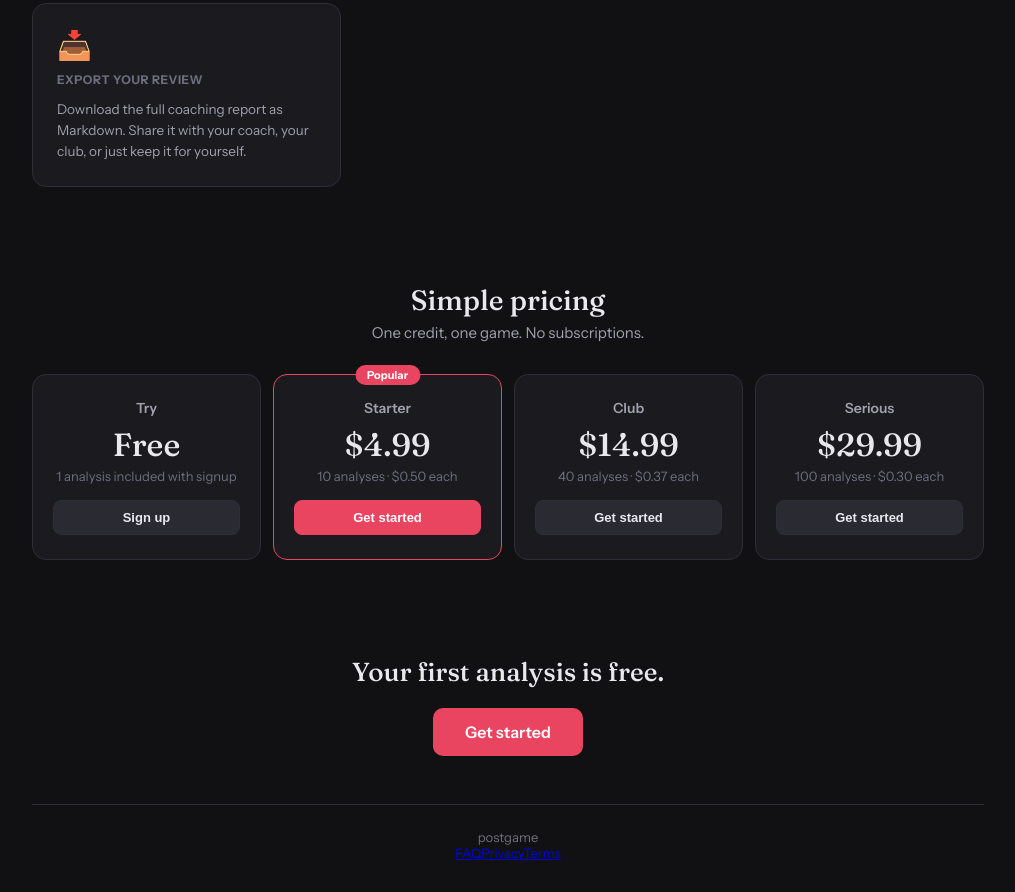
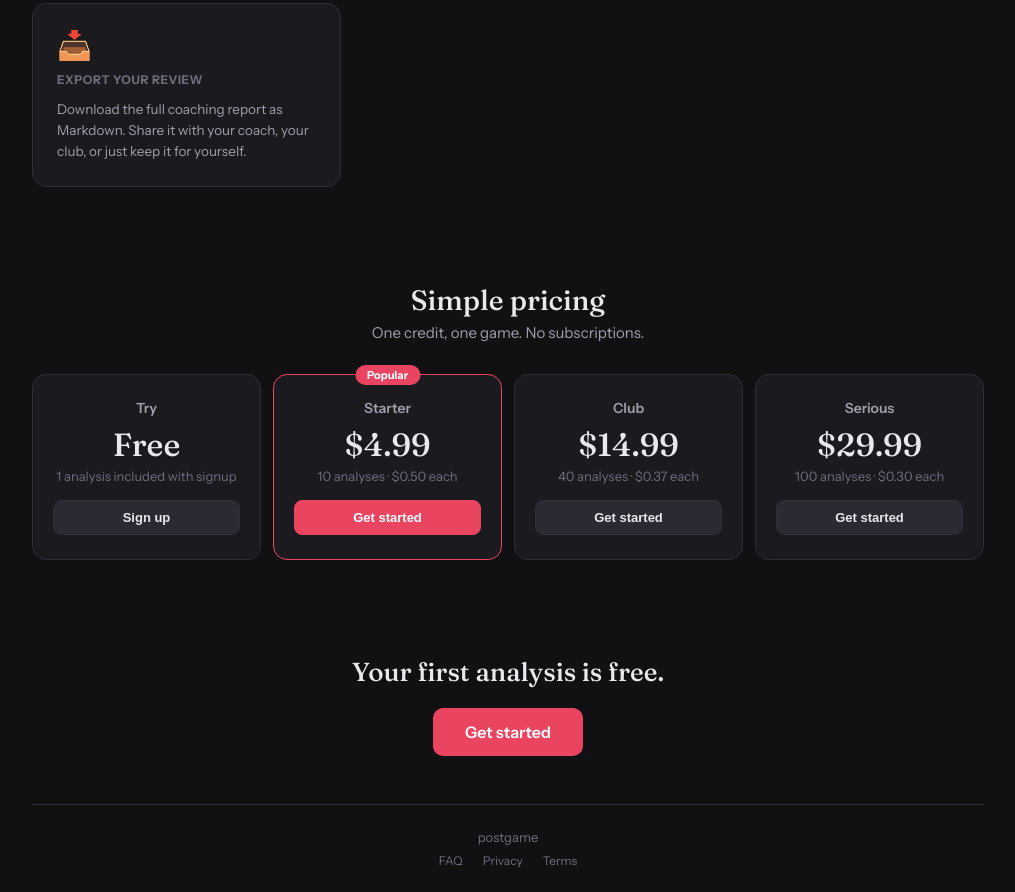
Before and after one commit to SamuelLovesCoffee/postgame, a website: page public/index.html in a window 1280 px wide. Shown: the part 1030-1922 px from the top of the page, without its empty margins (132-1147 px from the left). Drawn offline with Linux system fonts and the light colour scheme.

Commit message:
Add footer link styles

```diff
--- a/public/styles.css
+++ b/public/styles.css
@@ -802,3 +802,13 @@
   .hdr-btn.subtle { display: none; }
   .header-tag { display: none; }
 }
+
+
+.footer-links {
+  display: flex; justify-content: center; gap: 20px; margin-top: 8px;
+}
+.footer-links a {
+  color: var(--text-3); font-size: 12px; text-decoration: none;
+  transition: color 0.15s;
+}
+.footer-links a:hover { color: var(--text); }
```
